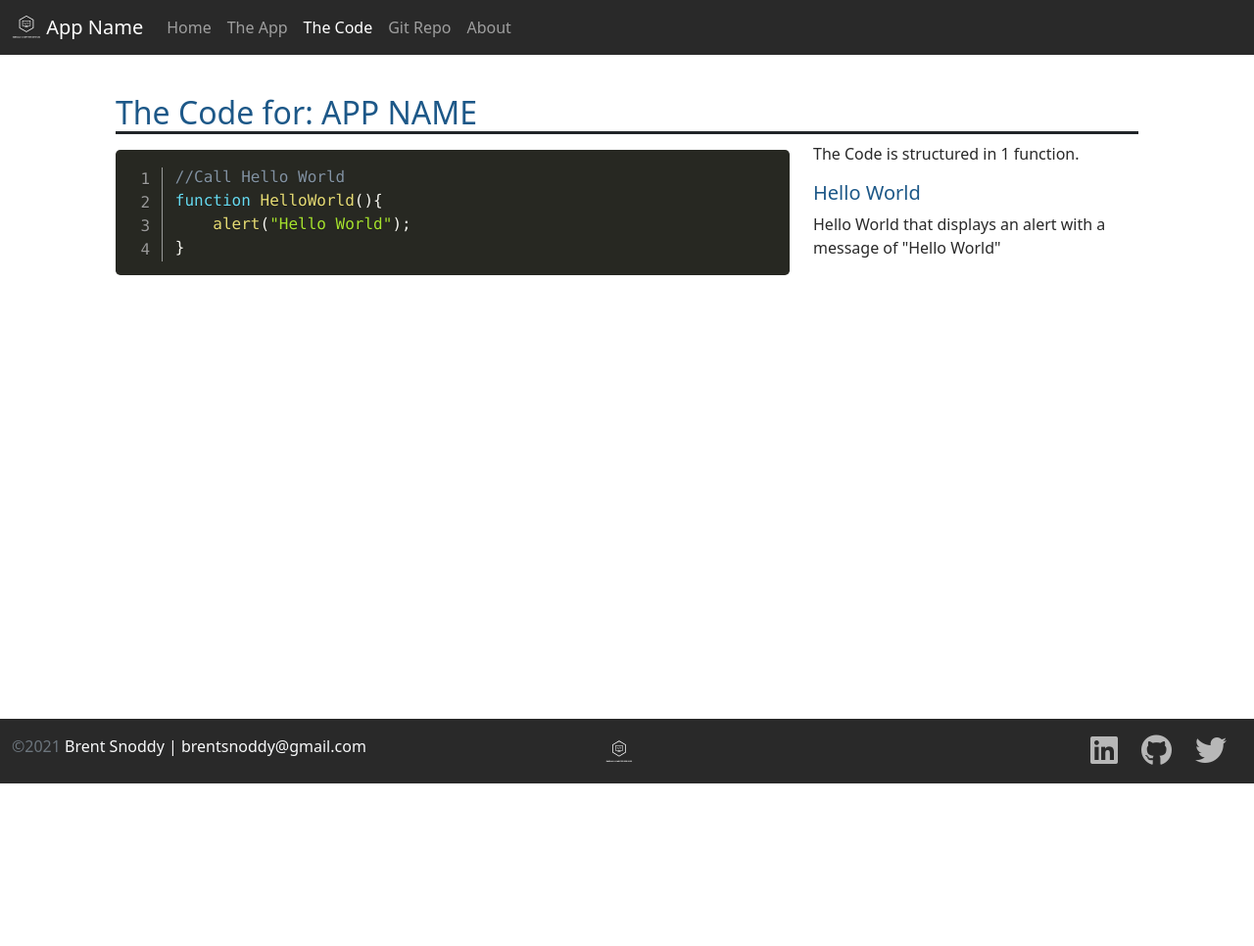
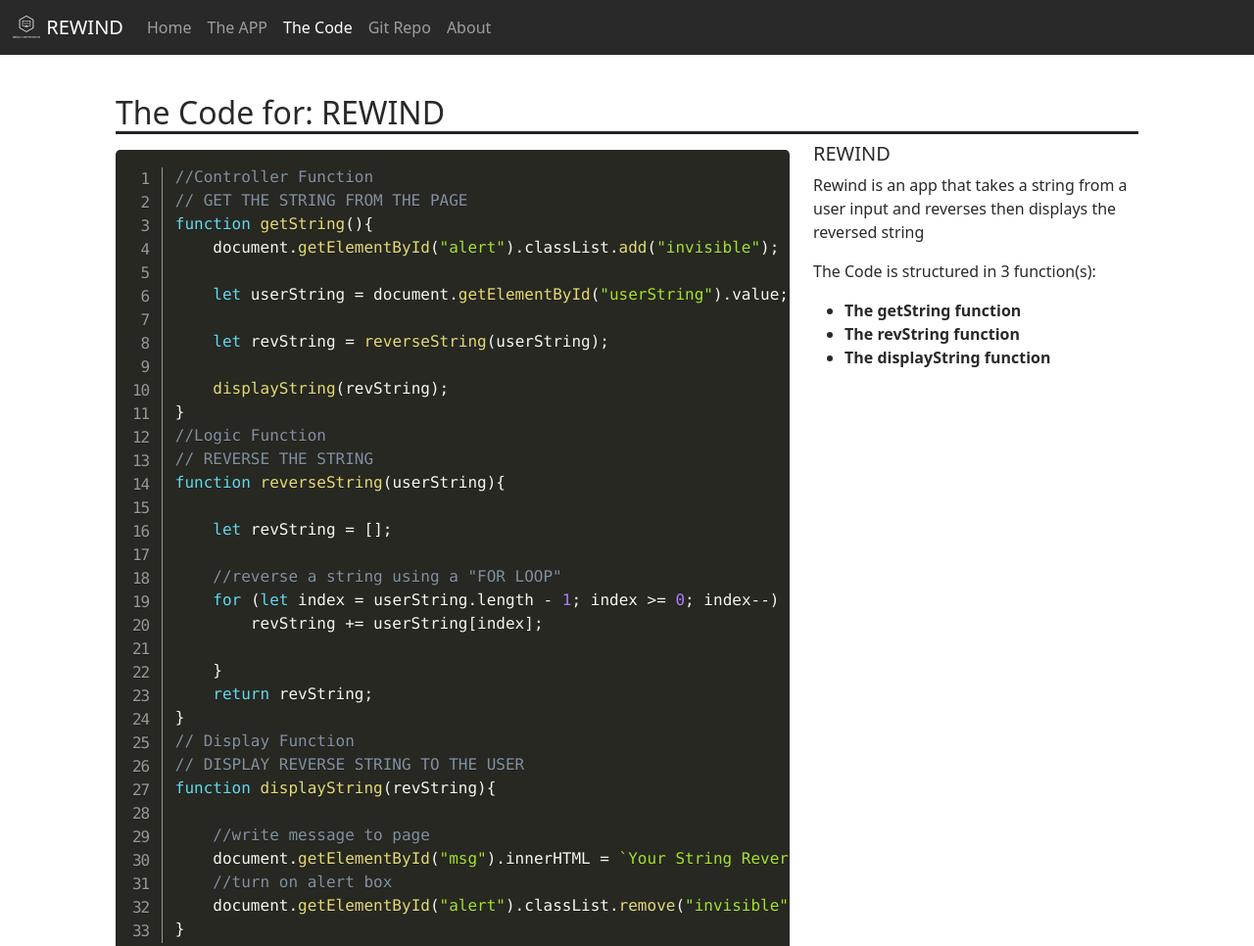
Before and after one commit to BrentSnoddy/rewind, a plain HTML site: page code.html in a window 1280 px wide. Shown: the top 966 px of the page at 98% size. Before the commit the page ends 800 px from the top, so only its background shows below. Drawn offline with nearby package versions, Linux system fonts and the light colour scheme.

Commit message:
Rewind... Reverse a string with ease!

```diff
--- a/code.html
+++ b/code.html
@@ -2,7 +2,7 @@
 <html lang="en" class="h-100">
 
 <head>
-    <title>App Name: A Coding Project by Brent Snoddy</title>
+    <title>REWIND: A Coding Project by Brent Snoddy</title>
     <!-- Required meta tags -->
     <meta charset="utf-8">
     <meta name="viewport" content="width=device-width, initial-scale=1, shrink-to-fit=no">
@@ -21,7 +21,7 @@
     <!--===NAV SECTION===-->
 <nav class="navbar navbar-expand-md navbar-dark fixed-top bg-lite">
     <div class="container-fluid">
-        <a class="navbar-brand" href="#"><img src="/img/Color logo - no background.svg" class="d-inline-block align-text-top" alt="logo" width="30" height="26">  App Name</a>
+        <a class="navbar-brand" href="#"><img src="/img/Color logo - no background.svg" class="d-inline-block align-text-top" alt="logo" width="30" height="26">  REWIND</a>
         <button class="navbar-toggler" type="button" data-bs-toggle="collapse" data-bs-target="#navbarCollapse"
             aria-controls="navbarCollapse" aria-expanded="false" aria-label="Toggle navigation">
             <span class="navbar-toggler-icon"></span>
@@ -32,13 +32,13 @@
                     <a class="nav-link" href="index.html">Home</a>
                 </li>
                 <li class="nav-item">
-                    <a class="nav-link" href="app.html">The App</a>
+                    <a class="nav-link" href="app.html">The APP</a>
                 </li>
                 <li class="nav-item">
                     <a class="nav-link active" aria-current="page" href="code.html">The Code</a>
                 </li>
                 <li class="nav-item">
-                    <a class="nav-link" target="_blank" href="">Git Repo</a>
+                    <a class="nav-link" target="_blank" href="https://github.com/BrentSnoddy/rewind">Git Repo</a>
                 </li>
                 <li class="nav-item">
                     <a class="nav-link" target="_blank" href="">About</a>
@@ -50,21 +50,56 @@
 <!--===MAIN SECTION===-->
 <main class="flex-shrink-0">
     <div class="container py-5 px-5 mt-5">
-        <h2 class="border-3 border-bottom border-dark">The Code for: APP NAME</h2>
+        <h2 class="border-3 border-bottom border-dark">The Code for: REWIND</h2>
         <div class="row row-cols-1 row-cols-lg-2">
             <div class="col-lg-8">
                 <pre class="line-numbers"><code class="language-javascript">
-                    //Call Hello World
-                    function HelloWorld(){
-                        alert("Hello World");
+                    //Controller Function
+                    // GET THE STRING FROM THE PAGE
+                    function getString(){
+                        document.getElementById("alert").classList.add("invisible");
+
+                        let userString = document.getElementById("userString").value;
+
+                        let revString = reverseString(userString);
+
+                        displayString(revString);
+                    }
+                    //Logic Function
+                    // REVERSE THE STRING
+                    function reverseString(userString){
+
+                        let revString = [];
+
+                        //reverse a string using a "FOR LOOP"
+                        for (let index = userString.length - 1; index >= 0; index--) {
+                            revString += userString[index];
+
+                        }
+                        return revString;
+                    }
+                    // Display Function
+                    // DISPLAY REVERSE STRING TO THE USER
+                    function displayString(revString){
+
+                        //write message to page
+                        document.getElementById("msg").innerHTML = `Your String Reversed is: ${revString}`
+                        //turn on alert box
+                        document.getElementById("alert").classList.remove("invisible")
                     }
                  </code>
                 </pre>
             </div>
             <div class="col-lg-4">
-                    <p>The Code is structured in 1 function. </p>
-                    <h5>Hello World</h5>
-                    <p>Hello World that displays an alert with a message of "Hello World"</p>
+
+                    <h5>REWIND</h5>
+                    <p>Rewind is an app that takes a string from a user input and reverses then displays the reversed string</p>
+                    <p>The Code is structured in 3 function(s): </p>
+                    <ul>
+                        <li><strong>The getString function</strong></li>
+                        <li><strong>The revString function</strong></li>
+                        <li><strong>The displayString function</strong></li>
+                    </ul>
             </div>
         </div>
     </div>
--- a/css/site.css
+++ b/css/site.css
@@ -1,6 +1,6 @@
 :root{
-        --primary-color: #1d5888;
-        --secondary-color: #ff993b;
+        --primary-color: #7ca020;
+        --secondary-color: #6c2c93;
         --dark-color: #292929;
         --white-color: #e7e7e7;
 
@@ -20,7 +20,7 @@ footer{
 }
 
 h1,h2,h3,h4,h5,h6{
-    color: var(--primary-color);
+    color: var(--dark-color);
 }
 
 main>.container {
@@ -67,6 +67,9 @@ footer .social>a:hover{
     color: var(--secondary-color);
 }
 
+
+}
+
 code[class*='language-'],
         pre[
             class*="language-"] {
```
Also changed, not shown: app.html (+33 -5 lines), index.html (+6 -6 lines), js/site.js (+37 -3 lines), img/rewind logo.svg (added).
